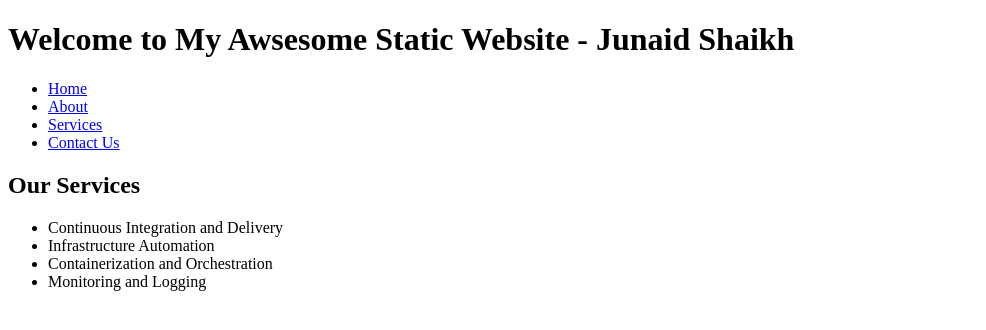
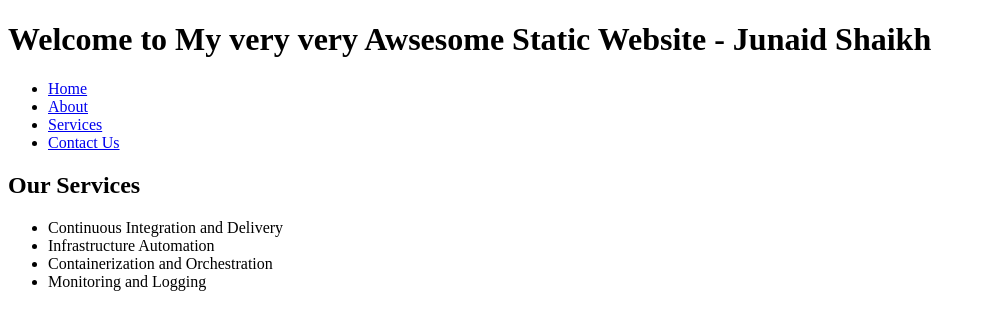
Before and after one commit to junaidshaikh171/heyy, a plain HTML site: page index.html in a window 1280 px wide. Shown: the whole page, without its empty margins (0-986 px from the left). Drawn offline with Linux system fonts and the light colour scheme.

Commit message:
Update index.html

```diff
--- a/index.html
+++ b/index.html
@@ -5,7 +5,7 @@
   </head>
   <body>
     <header>
-      <h1>Welcome to My Awsesome Static Website - Junaid Shaikh</h1>
+      <h1>Welcome to My very very Awsesome Static Website - Junaid Shaikh</h1>
     </header>
     <nav>
       <ul>
```
